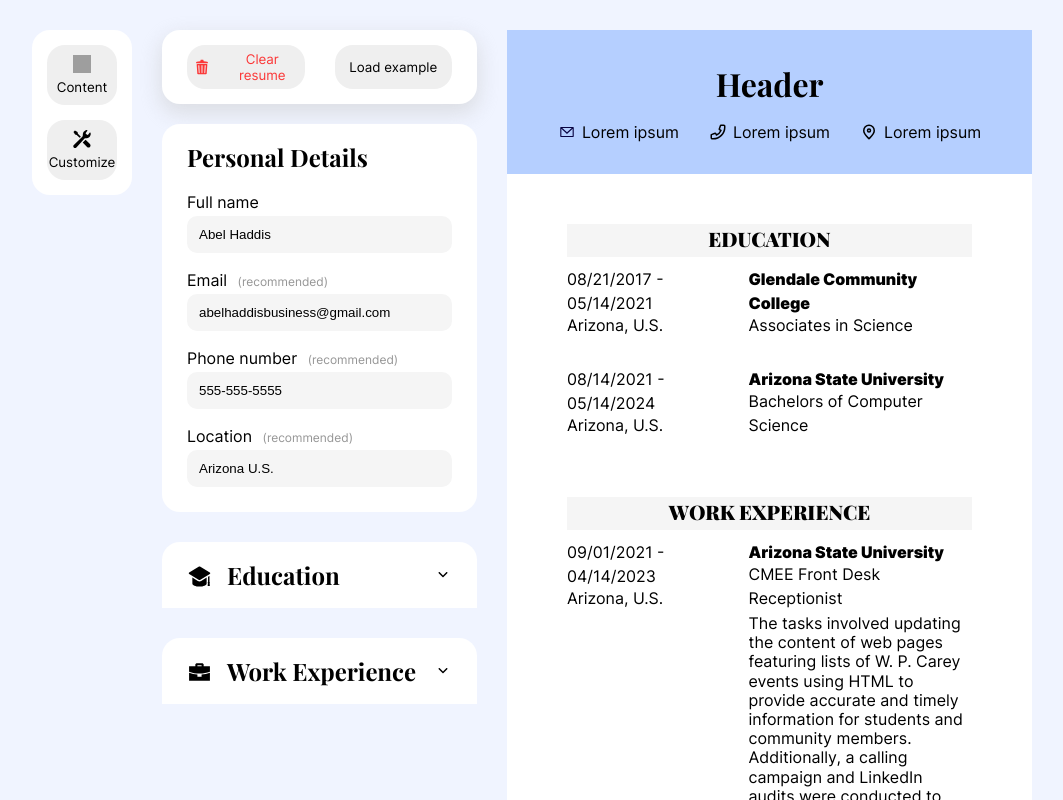
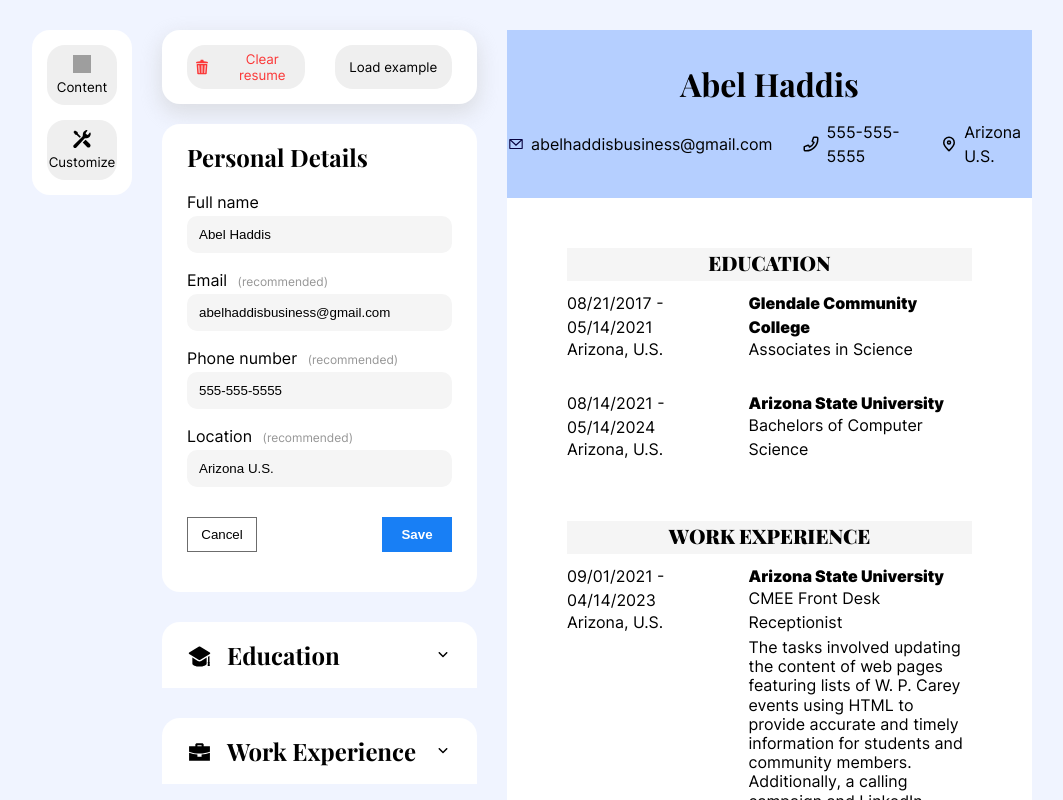
Before and after one commit to White-Panther420/Project-CV-Generator, a React (Vite) app in the folder react/: page / in a window 1280 px wide. Shown: the top 800 px of the page, without its empty margins (108-1171 px from the left). Built offline with nearby package versions, Linux system fonts and the light colour scheme; grey boxes are pictures that could not be loaded.

Commit message:
Working on displaying information in header
Currently able to display personal info on resume header but I need to not display blank information (i.e. email icon displays when user hasn't entered email).

```diff
--- a/react/src/App.jsx
+++ b/react/src/App.jsx
@@ -133,6 +133,7 @@ function ResumeDetais({experienceObjectList=[], updateExpObjList, personalDetail
   console.log("RESUME DETAILS")
   console.log(experienceObjectList)
   console.log(updateExpObjList)
+  console.log(personalDetailsObject)
   return (
     <div className="resume-details-wrapper flex">
       <div className="display-resume-settings-wrapper flex white-background rounded">
--- a/react/src/Components/Resume.jsx
+++ b/react/src/Components/Resume.jsx
@@ -1,10 +1,12 @@
 import "../Styles/Resume.css"
 
 
-function Resume({experienceObjectList=[]}){
+function Resume({experienceObjectList=[], personalDetailsObject=[]}){
     return (
         <div className="resume-wrapper white-background">
-            <PersonalInfo/>
+            <PersonalInfo
+                personalDetailsObject = {personalDetailsObject}
+            />
             <div className="experiences-section-wrapper flex">
                 <div className="section-header-div">
                     <h2 className="section-title">Education</h2>
@@ -37,24 +39,34 @@ function Resume({experienceObjectList=[]}){
     )
 }
 
-function PersonalInfo(){
+function PersonalInfo({personalDetailsObject=[]}){
     return(
         <div className="personal-info-header flex">
-            <h1>Header</h1>
+            <h1>{personalDetailsObject["Full Name"]}</h1>
             <div className="contact-info-wrapper flex">
-                <div className="info-container flex">
-                    <img className="icon" src="./public/email-black.svg" alt="email" />
-                    <p className="contact-info">Lorem ipsum</p>
-                </div>
-                <div className="info-container flex">
-                    <img src="./public/phone-black.svg" alt="phone" className="icon" />
-                    <p className="contact-info">Lorem ipsum</p>
-                </div>
-                <div className="info-container flex">
-                    <img src="./public/location-black.svg" alt="location" className="icon" />
-                    <p className="contact-info">Lorem ipsum</p>
-                </div>
+                <InfoContainer
+                    infoType = {"email"}
+                    infoValue = {personalDetailsObject["Email"]}
+                />
+                <InfoContainer
+                    infoType = {"phone"}
+                    infoValue = {personalDetailsObject["Phone Number"]}
+                />
+                <InfoContainer
+                    infoType = {"location"}
+                    infoValue = {personalDetailsObject["Location"]}
+                />
             </div>
+        </div>
+    )
+}
+
+function InfoContainer({infoType, infoValue}){
+    console.log("INFO TYPE: " + infoType)
+    return(
+        <div className="info-container flex">
+            <img className="icon" src={`./public/${infoType}-black.svg`} alt={infoType}/>
+            <p className="contact-info">{infoValue}</p>
         </div>
     )
 }
--- a/react/src/Components/ResumeFields.jsx
+++ b/react/src/Components/ResumeFields.jsx
@@ -5,8 +5,9 @@ import uniqid from 'uniqid';
 
 
 
-function ResumeFields({experienceObjectList=[], updateExpObjList, personalDetailsObject, updatePersonalDetails}) {
+function ResumeFields({experienceObjectList=[], updateExpObjList, personalDetailsObject=[], updatePersonalDetails}) {
   //This will hold all the different experiences (i.e. education, work, volunteer)
+  console.log(personalDetailsObject)
   return (
     <div className="fields-wrapper flex">
       <PersonalDetails
@@ -28,15 +29,25 @@ function ResumeFields({experienceObjectList=[], updateExpObjList, personalDetail
 }
 
 function PersonalDetails({personalDetailsObject=[], updatePersonalDetails}){
-  const [values, setValues] = useState({personalDetailsObject})
+  const [values, setValues] = useState(personalDetailsObject)
+  const handleCancel = (event) => {
+    event.preventDefault();
+    // Set all properties of values state to be blank
+    const blankValues = Object.fromEntries(Object.keys(values).map(key => [key, ""]));
+    setValues(blankValues);
+  };
+  const handleSubmit = (event)=>{
+    event.preventDefault();
+    updatePersonalDetails(values)
+  }
 
     return(
               <div className="personal-details-wrapper flex white-background rounded">
                 <h2 className="form-header">Personal Details</h2>
-                <form className="personal-details-form flex">
+                <form className="personal-details-form flex" onSubmit={handleSubmit}>
                   <label className='personal-details-form-frield' htmlFor="fullName">Full name</label>
                   <input
-                    value={personalDetailsObject["Full Name"]}
+                    value={values["Full Name"]}
                     id='fullName'
                     type='text'
                     placeholder='John Doe'
@@ -45,7 +56,7 @@ function PersonalDetails({personalDetailsObject=[], updatePersonalDetails}){
 
                   <label className='personal-details-form-frield' htmlFor="email">Email <span className='recommended'>(recommended)</span></label>
                   <input
-                    value={personalDetailsObject["Email"]}
+                    value={values["Email"]}
                     id='email'
                     type='email'
                     placeholder='example@gmail.com'
@@ -54,7 +65,7 @@ function PersonalDetails({personalDetailsObject=[], updatePersonalDetails}){
 
                   <label className='personal-details-form-frield' htmlFor="phone">Phone number <span className='recommended'>(recommended)</span></label>
                   <input
-                    value={personalDetailsObject["Phone Number"]}
+                    value={values["Phone Number"]}
                     id='phone'
                     type='phone'
                     placeholder='(555)-555-5555'
@@ -63,12 +74,16 @@ function PersonalDetails({personalDetailsObject=[], updatePersonalDetails}){
 
                   <label className='personal-details-form-frield' htmlFor="location">Location <span className='recommended'>(recommended)</span></label>
                   <input
-                    value={personalDetailsObject["Location"]}
+                    value={values["Location"]}
                     id='location'
                     type='text'
                     placeholder='Arizona, U.S.'
                     onChange={(event) => setValues({...values, "Location": event.target.value})}
                   />
+                  <div className="form-action-buttons-container flex">
+                    <button className="display-resume-button cancelBtn" onClick={handleCancel}>Cancel</button>
+                    <button className="display-resume-button saveBtn" type="submit">Save</button>
+                  </div>
                 </form>
               </div>
     )
```
